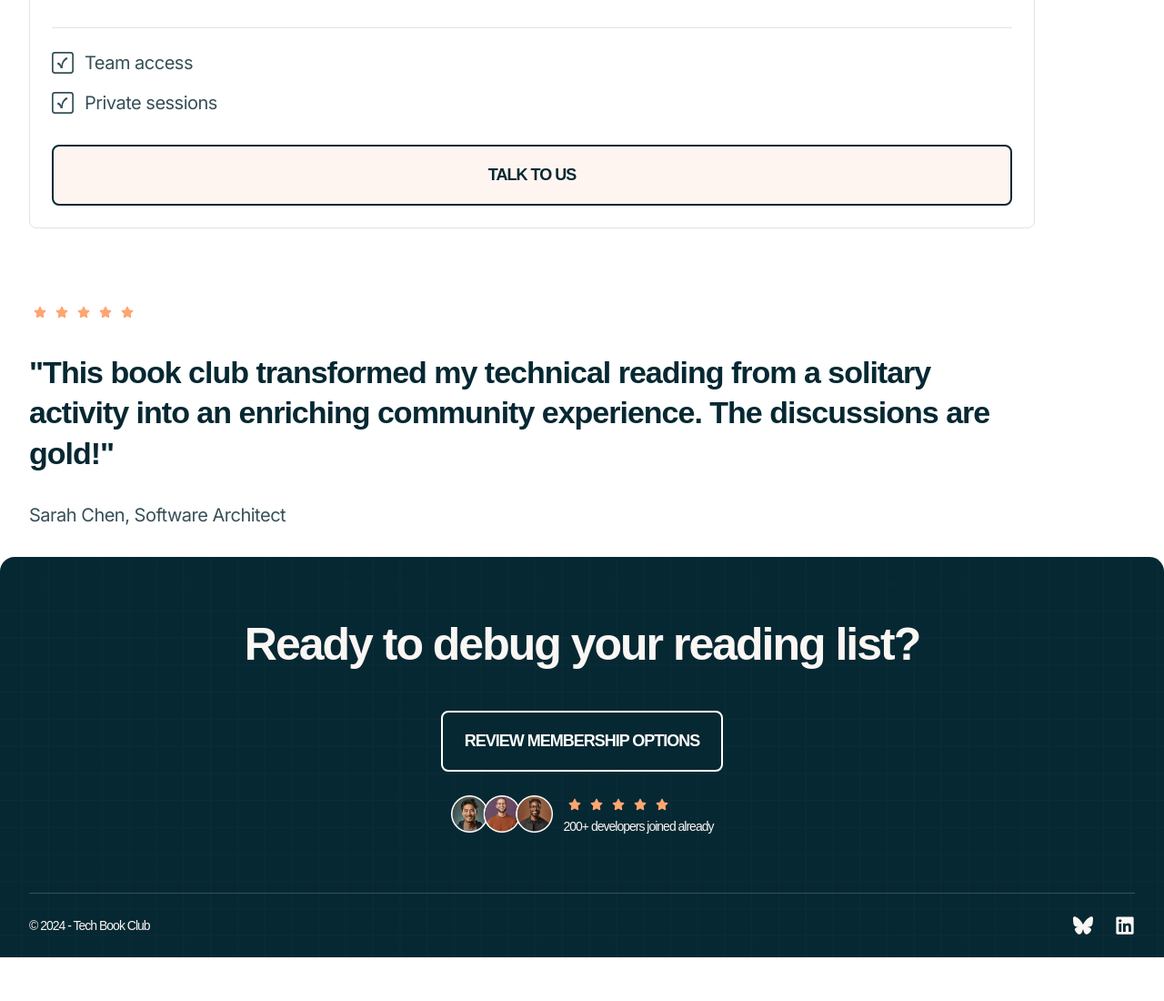
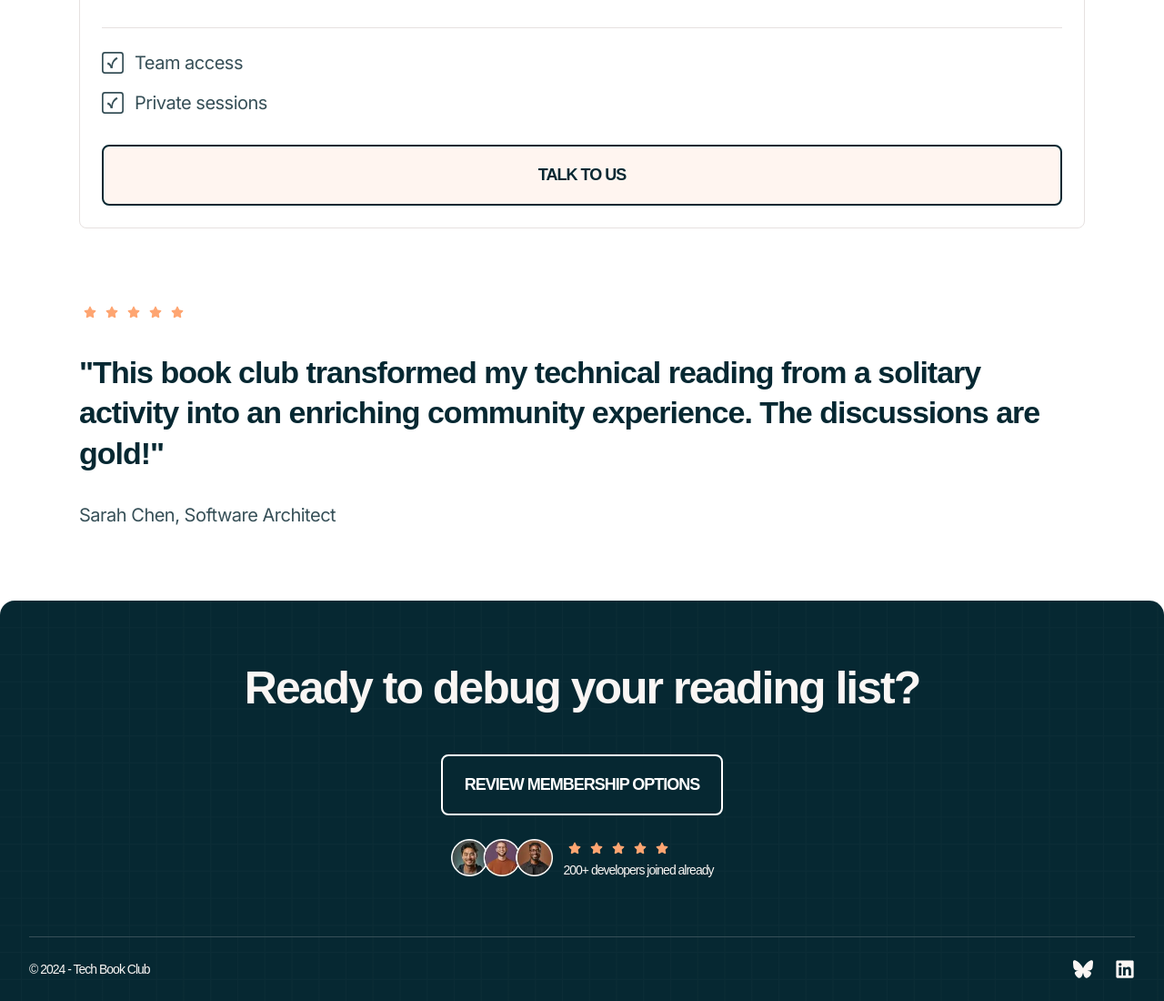
Before and after one commit to DarkstarXDD/tech-book-club, a Next.js app: page / in a window 1280 px wide. Shown: the part 5589-6689 px from the top of the page at 91% size. Before the commit the page ends 6641 px from the top, so only its background shows below. Built offline with nearby package versions, Linux system fonts and the light colour scheme; a web font is replaced by a local one.

Commit message:
refactor: center the entire page of content

```diff
--- a/src/app/containers/Footer.tsx
+++ b/src/app/containers/Footer.tsx
@@ -9,7 +9,7 @@ import avatars from "@/app/assets/images/image-avatars.webp"
 
 export default function Footer() {
   return (
-    <footer className="justify-items-center rounded-t-2xl bg-neutral-900 bg-[url('/pattern-dark-bg.svg')] px-4 pt-12 text-neutral-100 md:px-8 md:pt-16 lg:pt-20">
+    <footer className="w-full justify-items-center rounded-t-2xl bg-neutral-900 bg-[url('/pattern-dark-bg.svg')] px-4 pt-12 text-neutral-100 md:px-8 md:pt-16 lg:pt-20">
       <div className="grid max-w-[48rem] justify-items-center gap-10">
         <p className="text-center font-martian-mono text-2xl font-semibold leading-snug tracking-tighter md:text-4xl">
           Ready to debug your reading list?
--- a/src/app/page.tsx
+++ b/src/app/page.tsx
@@ -10,8 +10,8 @@ import Footer from "./containers/Footer"
 
 export default function Home() {
   return (
-    <>
-      <div className="grid max-w-[73.125rem] gap-12 px-4 py-6 md:px-8 md:py-8">
+    <div className="grid justify-items-center gap-16 md:gap-20 lg:gap-[7.5rem]">
+      <div className="grid max-w-[73.125rem] gap-12 px-4 pt-6 md:px-8 md:pt-8">
         <Header />
         <main className="grid gap-16 md:gap-20 lg:gap-[7.5rem]">
           <HeroSection />
@@ -22,7 +22,7 @@ export default function Home() {
         </main>
       </div>
       <Footer />
-    </>
+    </div>
   )
 }
 
```
